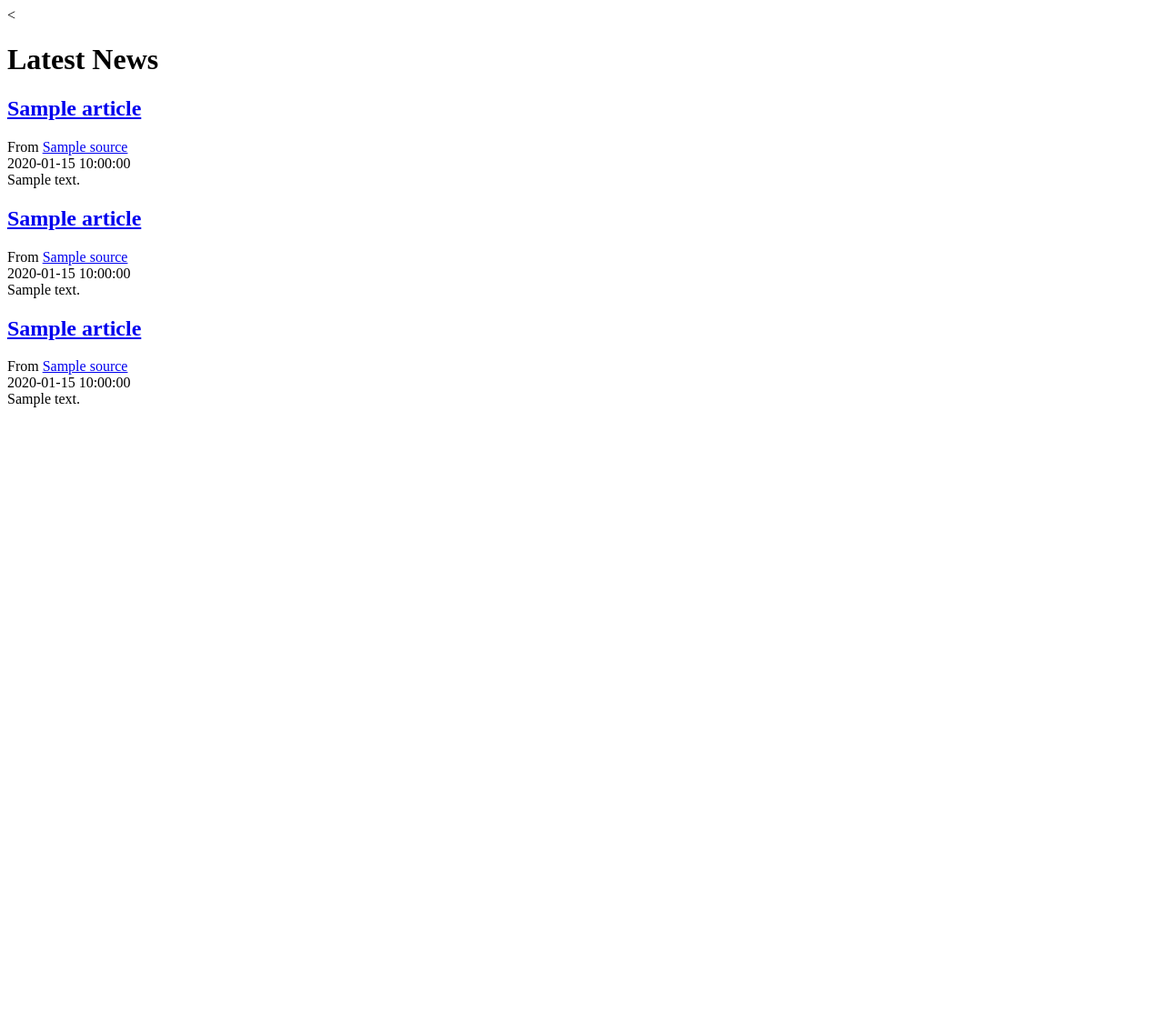
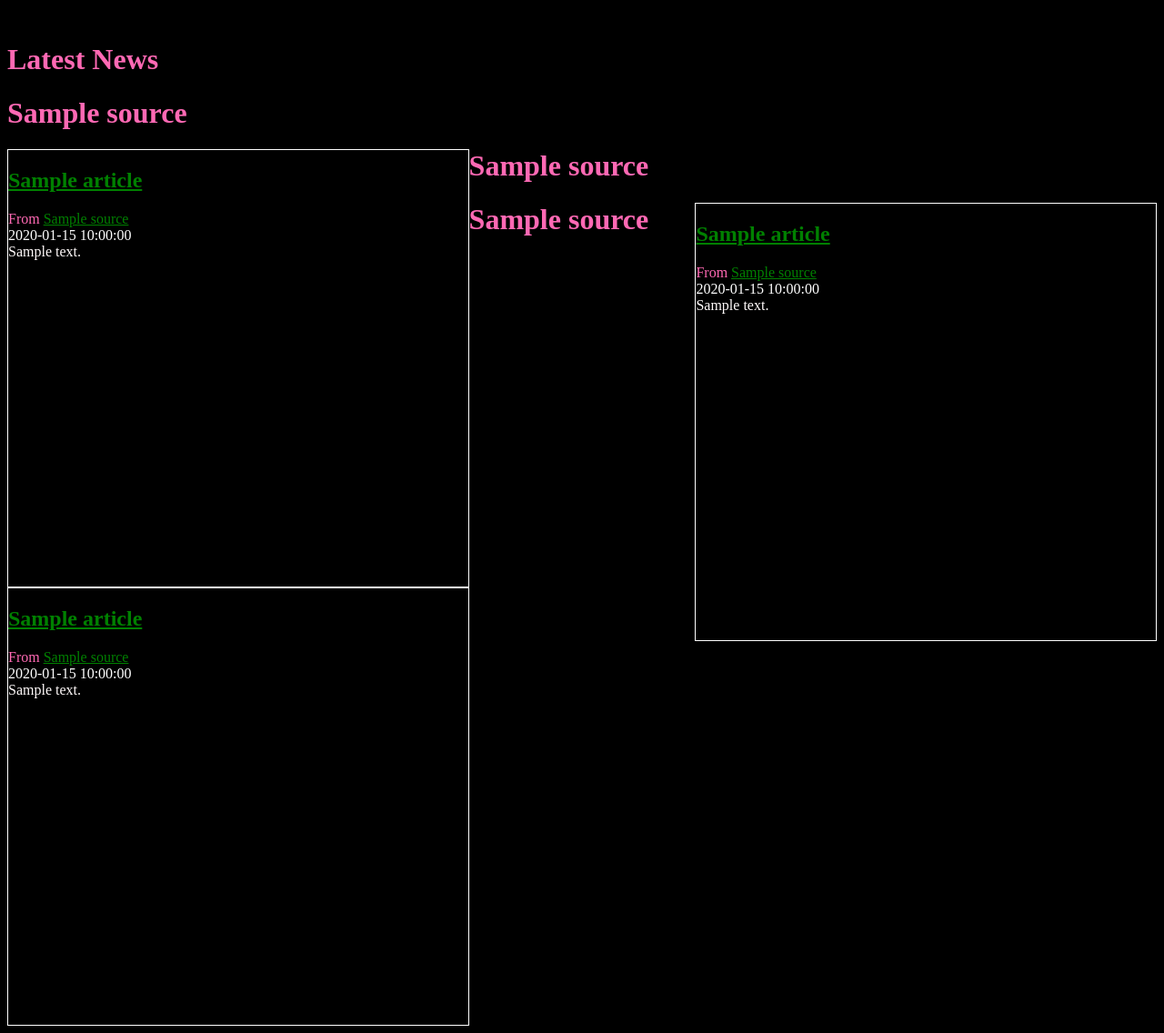
Before and after one commit to yohn-dezmon/feed_aggregator_tutorial, a Flask app: template templates/index.html in a window 1280 px wide. Shown: the whole page at 91% size. Before the commit the page ends 448 px from the top, so only its background shows below. Run offline with Flask 2, Linux system fonts and the light colour scheme; the template is opened without the code that fills it: most values are stand-ins (such as "Sample title", 1, 10 or a date in 2020).

Commit message:
Updated css s.t. the feed from different sources would be in different boxes

```diff
--- a/static/styles.css
+++ b/static/styles.css
@@ -1,7 +1,57 @@
+body {
+  background-color:black;
+}
+
+a {
+  color: #008000;
+}
+
+h1 {
+  color: hotpink;
+}
+
+h2 {
+  color: #008000;
+}
+
 .first_articles {
-  float:left;
+  border: 1px solid white;
+  float: left;
+  width:40%;
+  height: 30em;
+  margin: 0;
+  overflow-y: scroll;
+  overflow-x: hidden;
 }
 
 .second_articles {
-  float:right;
+  float: right;
+  border: 1px solid white;
+  width:40%;
+  height: 30em;
+  margin: 0;
+  overflow-y: scroll;
+  overflow-x: hidden;
 }
+
+.third_articles {
+  border: 1px solid white;
+  clear: left;
+  width:40%;
+  height: 30em;
+  margin: 0;
+  overflow-y: scroll;
+  overflow-x: hidden;
+}
+
+.source {
+  color: hotpink;
+}
+
+.added {
+  color: white;
+}
+
+.body {
+  color: snow;
+}
--- a/templates/index.html
+++ b/templates/index.html
@@ -2,17 +2,21 @@
 <html lang="en" dir="ltr">
   <head>
     <meta charset="utf-8">
+    <link rel="stylesheet" type="text/css" href="static/styles.css">
     <title>Latest News</title>
   </head>
   <body>
       <main>
         <h1>Latest News</h1>
+        <div class="1st_2nd_articles">
+
+        <h1 class="box_head"> {{ first_articles[0].source.title }} </h1>
         <div class="first_articles">
         {% for article in first_articles %}
         <article>
-          <h1>
+          <h2>
             <a href="/read/{{ article.id }}">{{ article.title }}</a>
-          </h1>
+          </h2>
           <div class="source">
               From
               <a href="{{ article.source.link }}">
@@ -31,12 +35,13 @@
         </article>
         {% endfor %}
         </div>
+        <h1 class="box_head"> {{ second_articles[0].source.title }} </h1>
         <div class="second_articles">
         {% for article in second_articles %}
         <article>
-          <h1>
+          <h2>
             <a href="/read/{{ article.id }}">{{ article.title }}</a>
-          </h1>
+          </h2>
           <div class="source">
               From
               <a href="{{ article.source.link }}">
@@ -55,12 +60,16 @@
         </article>
         {% endfor %}
         </div>
+        </div>
+        <div class="3rd_4th_articles">
+
+        <h1 class="box_head"> {{ third_articles[0].source.title }} </h1>
         <div class="third_articles">
         {% for article in third_articles %}
         <article>
-          <h1>
+          <h2>
             <a href="/read/{{ article.id }}">{{ article.title }}</a>
-          </h1>
+          </h2>
           <div class="source">
               From
               <a href="{{ article.source.link }}">
@@ -79,6 +88,8 @@
         </article>
         {% endfor %}
         </div>
+        </div>
+
       </main>
 
   </body>
```
